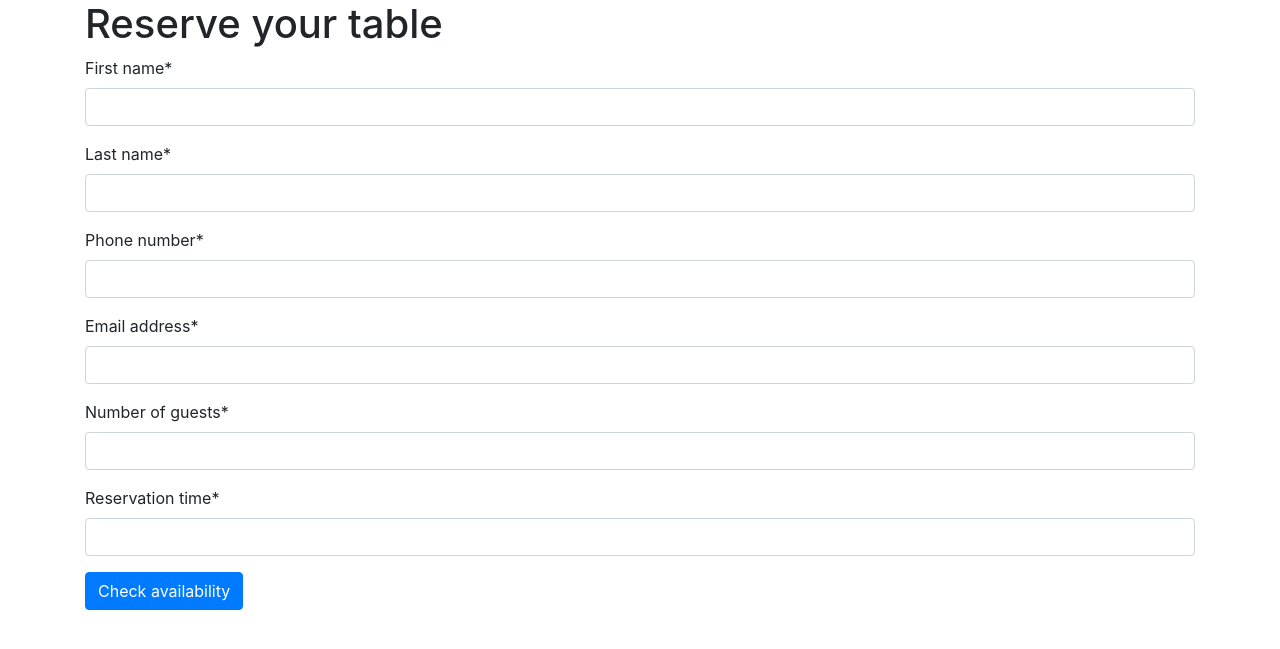
After one commit to chrisdheuer/COSC4351-Project, a Django app: page /search_table in a window 1280 px wide. The commit adds this page. Shown: the top 649 px of the page. Run offline with Django 3.2, Linux system fonts and the light colour scheme; some libraries are stand-ins or nearby versions.

Commit message:
created test tables and reservation model, able to create a reservation but does not check availability

```diff
--- a/project/reservations/forms.py
+++ b/project/reservations/forms.py
@@ -1,7 +1,8 @@
 from django import forms
+from django.forms import ModelForm
 from django.contrib.auth.forms import UserCreationForm, UserChangeForm
 
-from .models import RegisteredUser
+from .models import RegisteredUser, Reservation
 
 class ReservationSystemAdminCreationForm(UserCreationForm):
 
@@ -23,3 +24,8 @@ class UserRegistrationForm(UserCreationForm):
   class Meta:
     model = RegisteredUser
     fields = ('first_name', 'last_name', 'email', 'password1', 'password2', 'mailing_address', 'billing_address', 'payment_method')
+
+class ReservationForm(ModelForm):
+  class Meta:
+    model = Reservation
+    fields = '__all__'
--- a/project/reservations/models.py
+++ b/project/reservations/models.py
@@ -1,4 +1,5 @@
 from django.core.exceptions import ValidationError
+from django.db.models.fields import AutoField
 from django.utils.translation import ugettext_lazy as _
 from django.contrib.auth.models import AbstractUser
 from django.db import models
@@ -37,6 +38,7 @@ class RegisteredUser(AbstractUser):
         super().save(*args, **kwargs)
 
 class RestaurantTable(models.Model):
+    table_num = models.IntegerField(primary_key = True)
     capacity = models.IntegerField()
     is_reserved = models.BooleanField(default = False)
     date_time = models.DateTimeField(null = True)
@@ -47,7 +49,7 @@ class RestaurantTable(models.Model):
     num_guests = models.IntegerField(null = True)
 
     def __str__(self):
-        return self.id
+        return f'Table {self.table_num} with capacity {self.capacity} is reserved: {self.is_reserved}'
 
     def save(self, *args, **kwargs):
         if self.capacity not in (2, 4, 6, 8):
@@ -58,3 +60,17 @@ class RestaurantTable(models.Model):
             )
 
         super().save(*args, **kwargs)
+
+class Reservation(models.Model):
+    first_name = models.CharField(max_length = 20)
+    last_name = models.CharField(max_length = 20)
+    phone_number = models.CharField(max_length = 20)
+    email_address = models.EmailField()
+    number_of_guests = models.IntegerField()
+    reservation_time = models.DateTimeField()
+
+    def __str__(self):
+        return f'Reservation for {self.first_name}  {self.last_name} with {self.number_of_guests} guests at {self.reservation_time}'
+
+    def save(self, *args, **kwargs):
+        super().save(*args, **kwargs)
--- a/project/reservations/templates/reservations/index.html
+++ b/project/reservations/templates/reservations/index.html
@@ -8,7 +8,9 @@
     <div class="text-center mt-5">
       <h1>Table Reservation System</h1>
       <p class="lead">Register to reserve a table or continue as a guest</p>
-      <a class="btn btn-primary" href="/" role="button">Search Tables</a>
+
+      <a class="btn btn-primary" href="{% url 'search_table' %}" role="button">Search Tables</a>
+
       {% if not request.user.is_authenticated %}
         <a class="btn btn-secondary" href="{% url 'register' %}" role="button">Register</a>
       {% endif %}
--- /dev/null
+++ b/project/reservations/templates/reservations/search_table.html
@@ -0,0 +1,17 @@
+{% extends 'base.html' %}
+
+{% block title %}<title>Reservation</title>{% endblock %}
+{% load crispy_forms_tags %}
+
+{% block content %}
+
+	<div class="container">
+		<h1>Reserve your table</h1>
+		<form method="POST" class="form-group">
+			{% csrf_token %}
+			{{ form|crispy }}
+			<button type="submit" class="btn btn-primary">Check availability</button>
+		</form>
+	</div>
+
+{% endblock %}
--- a/project/reservations/urls.py
+++ b/project/reservations/urls.py
@@ -8,4 +8,5 @@ urlpatterns = [
   path('login/', views.login_request, name = 'login'),
   path('logout/', views.logout_request, name = 'logout'),
   path('profile/<int:pk>', views.user_profile.as_view(), name = 'profile'),
+  path('search_table', views.search_table, name = 'search_table'),
 ]
--- a/project/reservations/views.py
+++ b/project/reservations/views.py
@@ -4,8 +4,8 @@ from django.contrib.auth.forms import AuthenticationForm
 from django.views.generic import DetailView
 from django.contrib import messages
 
-from .forms import UserRegistrationForm
-from .models import RegisteredUser
+from .forms import UserRegistrationForm, ReservationForm
+from .models import RegisteredUser, Reservation
 
 def index(request):
     return render(request, 'reservations/index.html')
@@ -50,3 +50,21 @@ def register(request):
 class user_profile(DetailView):
     model = RegisteredUser
     template_name = 'accounts/profile.html'
+
+def search_table(request):
+    if request.method == 'POST':
+        form = ReservationForm(request.POST)
+        if form.is_valid():
+            first_name = form.cleaned_data.get('first_name')
+            last_name = form.cleaned_data.get('last_name')
+            phone_number = form.cleaned_data.get('phone_number')
+            email_address = form.cleaned_data.get('email_address')
+            number_of_guests = form.cleaned_data.get('number_of_guests')
+            reservation_time = form.cleaned_data.get('reservation_time')
+
+            reservation = Reservation(first_name = first_name, last_name = last_name, phone_number = phone_number, email_address = email_address, number_of_guests = number_of_guests, reservation_time = reservation_time)
+            reservation.save()
+
+    form = ReservationForm()
+
+    return render(request, 'reservations/search_table.html', {'form':form})
```
Also changed, not shown: project/reservations/admin.py (+10 -2 lines), project/db.sqlite3, project/reservations/migrations/0005_auto_20211127_2310.py (added), project/reservations/migrations/0006_reservation.py (added), project/reservations/migrations/0007_auto_20211127_2325.py (added), project/reservations/migrations/0008_remove_reservation_reserved_table_num.py (added), project/reservations/migrations/0009_rename_num_guests_reservation_number_of_guests.py (added), 5 other files.
